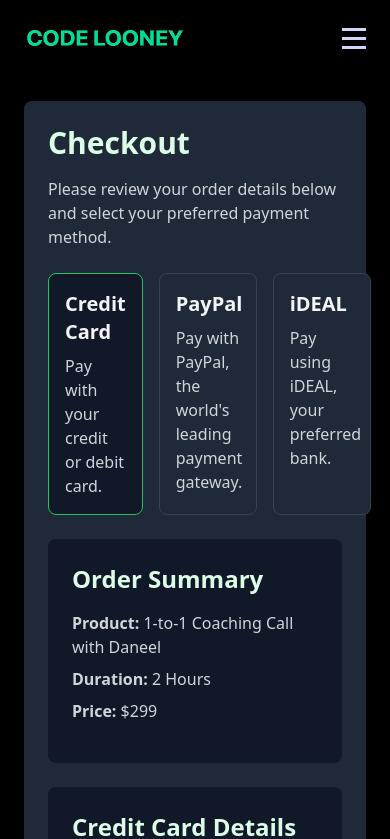
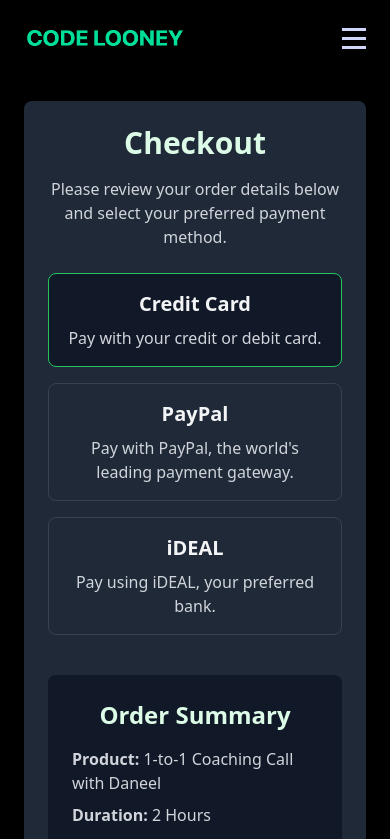
Before and after one commit to code-looney/codelooney-hub-proto, a React (Vite) app: page /checkout in a window 390 px wide. Shown: the top 839 px of the page. Built offline with nearby package versions, Linux system fonts and the light colour scheme.

Commit message:
made it responsive across all the devices

```diff
--- a/src/components/CheckoutPage.jsx
+++ b/src/components/CheckoutPage.jsx
@@ -97,23 +97,23 @@ const CheckoutPage = () => {
       <main className='flex flex-col items-center justify-center flex-1 p-6'>
         <div className='bg-gray-800 text-green-100 rounded-lg shadow-lg max-w-4xl w-full'>
           <div className='p-6'>
-            <h1 className='text-3xl font-extrabold mb-4'>Checkout</h1>
-            <p className='text-gray-300 mb-6'>
+            <h1 className='text-3xl font-extrabold mb-4 text-center'>Checkout</h1>
+            <p className='text-gray-300 mb-6 text-center'>
               Please review your order details below and select your preferred payment method.
             </p>
 
             {/* Payment Method Selection */}
-            <div className='flex space-x-4 mb-6'>
+            <div className='flex flex-col md:flex-row md:space-x-4 mb-6'>
               {['creditCard', 'paypal', 'ideal'].map(method => (
                 <div
                   key={method}
-                  className={`cursor-pointer w-1/3 p-4 rounded-lg border border-gray-700 hover:border-green-500 transition duration-300 ${
+                  className={`cursor-pointer flex-1 p-4 rounded-lg border border-gray-700 hover:border-green-500 transition duration-300 mb-4 md:mb-0 ${
                     paymentMethod === method ? 'bg-gray-900 border-green-500' : 'bg-gray-800'
                   }`}
                   onClick={() => handlePaymentMethodChange(method)}
                 >
-                  <h2 className='text-xl font-bold mb-2 text-gray-100'>{method === 'creditCard' ? 'Credit Card' : method === 'paypal' ? 'PayPal' : 'iDEAL'}</h2>
-                  <p className='text-gray-300'>
+                  <h2 className='text-xl font-bold mb-2 text-gray-100 text-center'>{method === 'creditCard' ? 'Credit Card' : method === 'paypal' ? 'PayPal' : 'iDEAL'}</h2>
+                  <p className='text-gray-300 text-center'>
                     {method === 'creditCard' && 'Pay with your credit or debit card.'}
                     {method === 'paypal' && 'Pay with PayPal, the world\'s leading payment gateway.'}
                     {method === 'ideal' && 'Pay using iDEAL, your preferred bank.'}
@@ -124,10 +124,10 @@ const CheckoutPage = () => {
 
             {/* Order Summary */}
             <div className='bg-gray-900 p-6 rounded-lg mb-6'>
-              <h2 className='text-2xl font-bold mb-4'>Order Summary</h2>
+              <h2 className='text-2xl font-bold mb-4 text-center'>Order Summary</h2>
               <p className='text-gray-300 mb-2'><strong>Product:</strong> 1-to-1 Coaching Call with Daneel</p>
               <p className='text-gray-300 mb-2'><strong>Duration:</strong> 2 Hours</p>
-              <p className='text-gray-300 mb-4'><strong>Price:</strong> $299</p>
+              <p className='text-gray-300 mb-4'><strong>Price:</strong> $200</p>
             </div>
 
             {/* Payment Forms */}
@@ -170,7 +170,7 @@ const CheckoutPage = () => {
                   />
                 </label>
 
-                <div className='flex space-x-4 mb-4'>
+                <div className='flex flex-col md:flex-row md:space-x-4 mb-4'>
                   <label className='flex-1'>
                     <span className='text-gray-300'>Expiry Date</span>
                     <input
@@ -213,7 +213,7 @@ const CheckoutPage = () => {
 
                 <button
                   type='submit'
-                  className='bg-green-600 text-black py-3 px-6 rounded-lg shadow-lg hover:bg-green-700 transition duration-300'
+                  className='bg-green-600 text-black py-3 px-6 rounded-lg shadow-lg hover:bg-green-700 transition duration-300 w-full'
                 >
                   Complete Purchase
                 </button>
@@ -221,29 +221,13 @@ const CheckoutPage = () => {
             )}
 
             {paymentMethod === 'paypal' && (
-              <div className='mt-6'>
-                <div id='paypal-button-container'></div>
-                {/* Terms and Conditions Checkbox for PayPal */}
-                <div className='flex items-center mt-6'>
-                  <input
-                    type='checkbox'
-                    id='terms-paypal'
-                    checked={acceptedTerms}
-                    onChange={handleTermsChange}
-                    className='mr-2'
-                    required
-                  />
-                  <label htmlFor='terms-paypal' className='text-gray-300'>
-                    I accept the <a href="/terms-of-service" className='text-green-400 hover:underline'>Terms of Service</a> and <a href="/privacy-policy" className='text-green-400 hover:underline'>Privacy Policy</a>.
-                  </label>
-                </div>
-              </div>
+              <div id='paypal-button-container' className='mt-6 w-full'></div>
             )}
 
             {paymentMethod === 'ideal' && (
-              <div className='mt-6'>
+              <div className='mt-6 text-center'>
                 <h2 className='text-2xl font-bold mb-4'>iDEAL Payment</h2>
-                <p className='text-gray-300'>You will be redirected to your bank's payment page.</p>
+                <p className='text-gray-300 mb-4'>You will be redirected to your bank's payment page.</p>
                 <button
                   onClick={handleSubmit}
                   className='bg-green-600 text-black py-3 px-6 rounded-lg shadow-lg hover:bg-green-700 transition duration-300'
@@ -251,7 +235,7 @@ const CheckoutPage = () => {
                   Proceed with iDEAL
                 </button>
                 {/* Terms and Conditions Checkbox for iDEAL */}
-                <div className='flex items-center mt-6'>
+                <div className='flex items-center justify-center mt-6'>
                   <input
                     type='checkbox'
                     id='terms-ideal'
```
